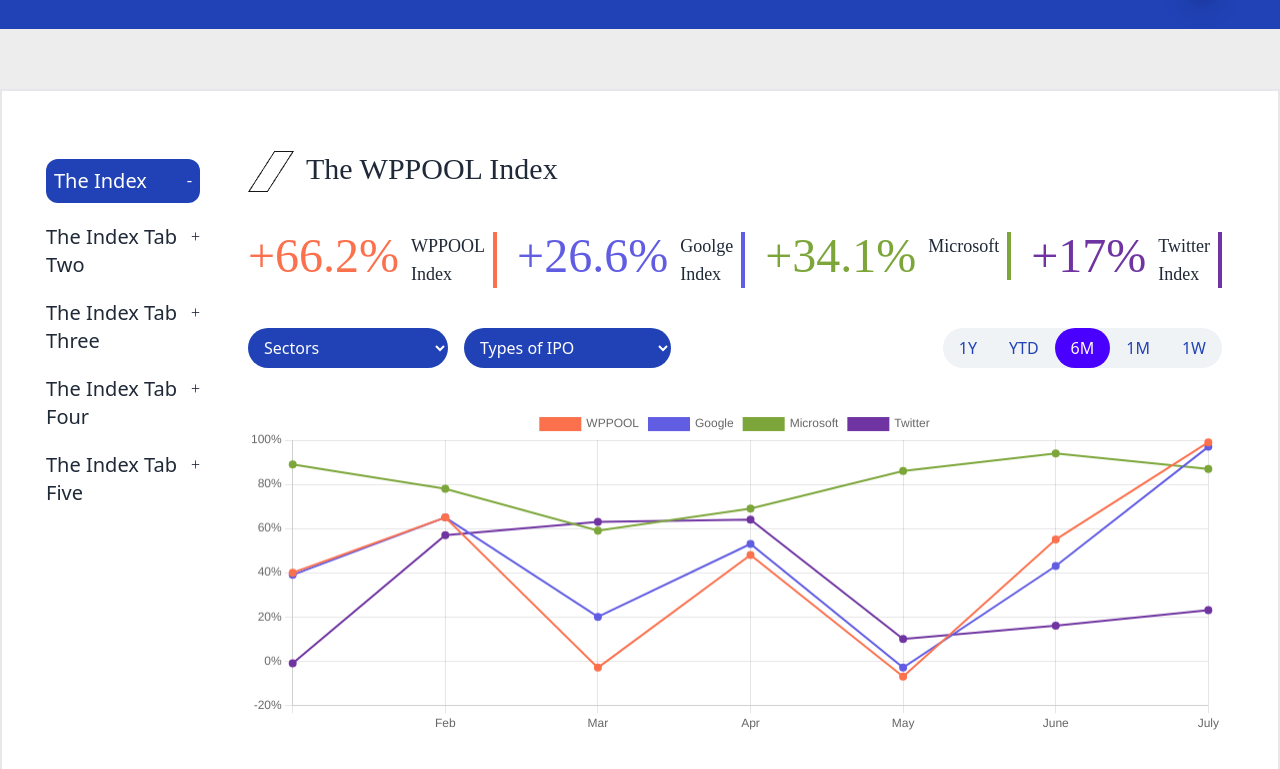
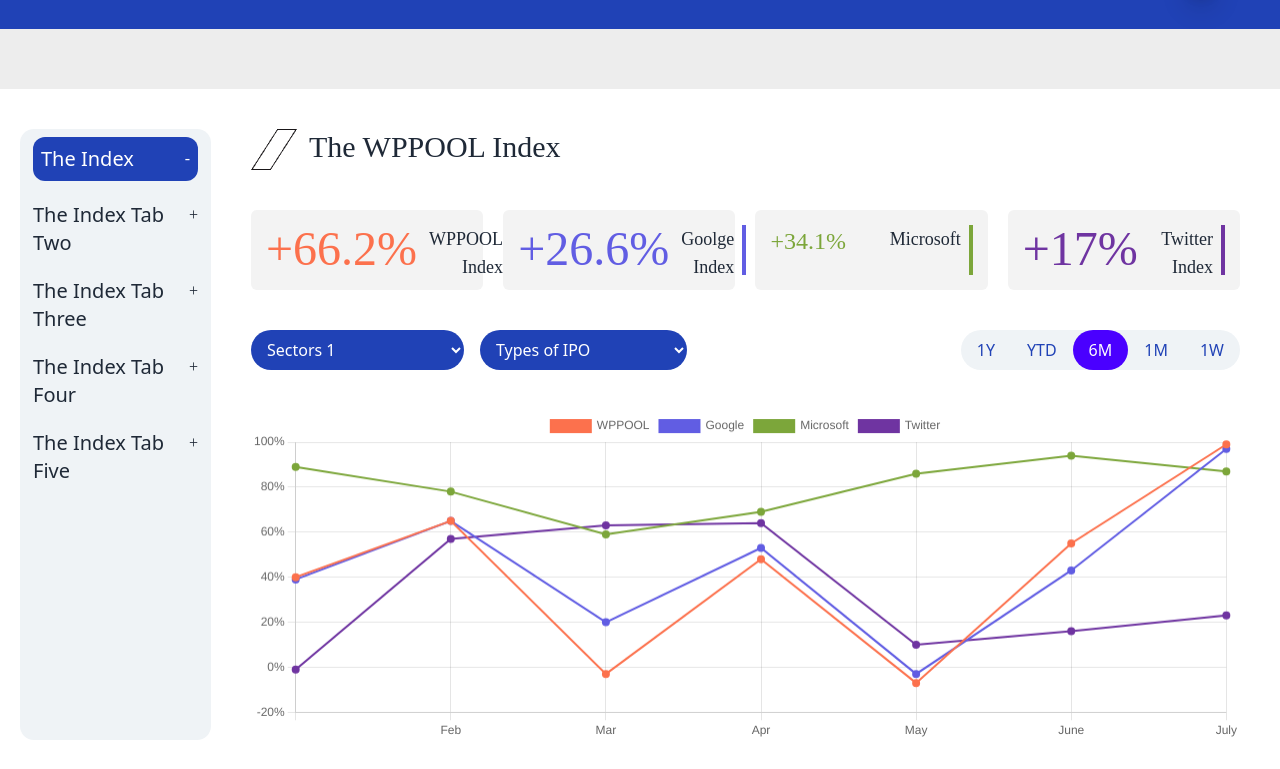
Before and after one commit to mariyasf/wppool-index, a website: page index.html in a window 1280 px wide. Shown: the part 771-1540 px from the top of the page. Drawn offline with nearby package versions, Linux system fonts and the light colour scheme; files whose address does not match are found by name.

Commit message:
add index functionality

```diff
--- a/index.html
+++ b/index.html
@@ -18,7 +18,7 @@
         <!-- Header Part -->
 
         <header>
-            <nav class="all-container  ">
+            <nav class="container">
                 <div
                     class="nav-container nav-shadow nav-transition
                  ">
@@ -32,9 +32,13 @@
 
                     <div class="flex gap-5 items-center">
                         <button
-                            class="navbar-btn-share">
+                            class="navbar-btn-share share-white ">
                             <img src="/public/Images/icons/share.svg" alt>
                         </button>
+                        <!-- <button
+                            class="navbar-btn-share share-black">
+                            <img src="/public/Images/icons/share.svg" alt>
+                        </button> -->
 
                         <button
                             class="navbar-btn-download nav-transition
@@ -47,11 +51,23 @@
                             <div
                                 class="navbar-drop-btn">
 
-                                <button class="info_menu">
+                                <button class="info_menu info-white">
 
                                     <img
                                         class="info"
                                         src="./public//Images/icons/info.svg"
+                                        alt>
+
+                                    <img
+                                        class="cross"
+                                        src="./public//Images/icons/cross.svg"
+                                        alt>
+
+                                </button>
+                                <button class="info_menu info-black">
+                                    <img
+                                        class="info"
+                                        src="./public//Images/icons/menu.png"
                                         alt>
                                     <img
                                         class="cross"
@@ -59,6 +75,7 @@
                                         alt>
 
                                 </button>
+
                             </div>
 
                             <ul
@@ -81,7 +98,7 @@
             </nav>
 
             <section
-                class="banner-container all-container">
+                class="banner-container">
                 <div class="counter-contant">
                     <div class="counter-iteam">
                         <h1 class="counter text-2xl lg:text-5xl">60</h1>
@@ -149,14 +166,16 @@
             <!-- Banner -->
 
             <!-- The WPPOOL Index-->
-            <section class="mt-[60px] border-2 bg-[#FFFFFF]">
+            <section
+                class="max-w-[1440px] mx-auto mt-[60px] bg-[#FFFFFF]">
 
-                <div class="py-10  px-5 lg:px-9">
+                <div class="py-10  lg:px-5">
                     <div
-                        class="flex gap-5">
-                        <div class="pt-5 h-screen    sidenav">
+                        class="flex flex-col lg:flex-row gap-5">
+                        <div class="sidenav">
 
-                            <ul class="space-y-5 p-2">
+                            <ul
+                                class="grid grid-cols-3 lg:grid-cols-1 gap-5 p-2">
                                 <li
                                     class="bg-[#2042B6] text-white text-xl
                                     p-2 rounded-xl flex justify-between
@@ -185,29 +204,31 @@
                             </ul>
                         </div>
 
-                        <div class="pt-5   px-5 space-y-10">
+                        <div class="space-y-10 px-5">
                             <div class="flex gap-3">
                                 <img src="/public/Images/Union.png" alt>
                                 <h2 class="text-3xl">The WPPOOL Index</h2>
                             </div>
 
-                            <div class="flex justify-between gap-5">
+                            <div class="grid grid-cols-1 lg:grid-cols-4 gap-5">
                                 <div
                                     class="well flex gap-3  justify-between">
-                                    <h4 class="text-[#FC714D] text-5xl">
+                                    <h4
+                                        class="text-[#FC714D] text-2xl lg:text-5xl">
                                         +66.2%</h4>
                                     <p
-                                        class="pr-2 border-r-4 text-lg border-[#FC714D]">WPPOOL
+                                        class="pr-2 border-r-4 text-sm lg:text-lg border-[#FC714D]">WPPOOL
                                         <br> Index</p>
                                 </div>
 
                                 <div class>
                                     <div
                                         class="well flex gap-3 justify-between border-none">
-                                        <h4 class="text-[#615DE3] text-5xl">
+                                        <h4
+                                            class="text-[#615DE3] text-2xl lg:text-5xl">
                                             +26.6%</h4>
                                         <p
-                                            class="pr-2 border-r-4 text-lg border-[#615DE3]">Goolge
+                                            class="pr-2 border-r-4 text-sm lg:text-lg border-[#615DE3]">Goolge
                                             <br> Index</p>
                                     </div>
                                 </div>
@@ -215,20 +236,22 @@
                                 <div class>
                                     <div
                                         class="well flex gap-3 justify-between border-none">
-                                        <h4 class="text-[#7CA63A] text-5xl">
+                                        <h4
+                                            class="text-[#7CA63A] text-2xl lg:text-5xll">
                                             +34.1%</h4>
                                         <p
-                                            class="pr-2 border-r-4 text-lg border-[#7CA63A]">Microsoft
+                                            class="pr-2 border-r-4 text-sm lg:text-lg border-[#7CA63A]">Microsoft
                                         </p>
                                     </div>
                                 </div>
                                 <div class="  ">
                                     <div
                                         class="well flex gap-3 justify-between border-none">
-                                        <h4 class="text-[#6F34A1] text-5xl">
+                                        <h4
+                                            class="text-[#6F34A1] text-2xl lg:text-5xl">
                                             +17% </h4>
                                         <p
-                                            class="pr-2 border-r-4 text-lg border-[#6F34A1]">Twitter
+                                            class="pr-2 border-r-4 text-sm lg:text-lg border-[#6F34A1]">Twitter
                                             <br> Index</p>
                                     </div>
                                 </div>
@@ -236,33 +259,34 @@
                             </div>
 
                             <div
-                                class="flex justify-between   gap-x-4">
-                                <div class="flex justify-between gap-x-4">
+                                class="flex flex-col lg:flex-row justify-between   gap-4">
+                                <div
+                                    class="flex flex-col lg:flex-row justify-between   gap-4">
                                     <div>
                                         <select
-                                            class="bg-[#2042B6] py-2 px-3 rounded-full font-poppins text-white pr-28"
+                                            class="bg-[#2042B6] py-2 px-3 rounded-full  text-white pr-28"
                                             name
                                             id>
-                                            <option>Sectors</option>
-                                            <option>Sectors</option>
-                                            <option>Sectors</option>
+                                            <option>Sectors 1</option>
+                                            <option>2</option>
+                                            <option>3</option>
                                         </select>
                                     </div>
                                     <div>
                                         <select
-                                            class="bg-[#2042B6]  py-2 px-3 rounded-full font-poppins text-white pr-20"
+                                            class="bg-[#2042B6]  py-2 px-3 rounded-full  text-white pr-20"
                                             name
                                             id>
                                             <option>Types of IPO</option>
-                                            <option>Types of IPO</option>
-                                            <option>Types of IPO</option>
+                                            <option>T1</option>
+                                            <option>T2</option>
                                         </select>
                                     </div>
                                 </div>
 
                                 <div>
                                     <ul
-                                        class="flex items-center text-[#2042B6] font-poppins bg-[#EFF3F6] rounded-full">
+                                        class="flex items-center text-[#2042B6]  bg-[#EFF3F6] rounded-full">
                                         <li class="px-4 py-2">1Y</li>
                                         <li class="px-4 py-2">YTD</li>
                                         <li
--- a/src/Components/Style/banner.css
+++ b/src/Components/Style/banner.css
@@ -1,5 +1,8 @@
 /* Banner */
 .banner-container {
+    padding: 30px 0;
+    max-width: 1440px;
+    margin: auto;
     display: flex;
     flex-direction: row;
     justify-content: space-between;
--- /dev/null
+++ b/src/Components/Style/index.css
@@ -0,0 +1,26 @@
+.sidenav {
+    background: var(--accent-clr2);
+    height: screen;
+    padding: 0 5px;
+    border-radius: 14px;
+}
+
+
+
+.well {
+    background-color: #F3F3F3;
+    font-family: Messina Sans;
+    text-align: right;
+    height: 80px;
+    padding: 15px;
+    border-radius: 6px;
+    background: rgb(243, 243, 243);
+}
+
+.chart-container {
+    width: 100%;
+    height: 100%;
+    margin: 0;
+    padding: 0;
+
+}
--- a/src/Components/Style/style.css
+++ b/src/Components/Style/style.css
@@ -1,10 +1,12 @@
 @import "./navbar.css";
 @import "./banner.css";
 @import "./resposive.css";
+@import "./index.css";
 
 :root {
     --primary-clr: #2042b6;
     --accent-clr1: #ededed;
+    --accent-clr2: #EFF3F6;
     --base-clr: #F3F3F3;
     --black: black;
     --white: white;
@@ -29,55 +31,12 @@
     font-family: var(--primary-font);
 }
 
-p, span {
+p, span, option {
     font-family: var(--secondary-font);
     font-size: medium;
 }
 
-/* .counter-container span {
-    font-family: var(--secondary-font);
-    font-size: 16px;
-    font-weight: 400;
-    line-height: 24.1px;
-    text-align: left;
-    color: #CDCDCD;
-
-} */
-/*
-.row.content {
-    height: 550px
+option {
+    background: var(--accent-clr2);
+    color: var(--black);
 }
-
-.sidenav {
-    font-family: Nantes;
-    background-color: #EFF3F6;
-    height: 100%;
-    width: 300px;
-    border-radius: 14px;
-} */
-
-/*
-
-.well {
-    background-color: #F3F3F3;
-    font-family: Messina Sans;
-    text-align: right;
-    height: 80px;
-    padding: 15px;
-    border-radius: 6px;
-    background: rgb(243, 243, 243);
-} */
-
-/* #chart-container {
-    width: 100%;
-    height: 100%;
-    margin: 0;
-    padding: 0;
-
-}
-
-@media screen and (max-width: 767px) {
-    .row.content {
-        height: auto;
-    }
-} */
```
Also changed, not shown: public/Images/icons/menu.png (added), src/Components/Style/navbar.css.
